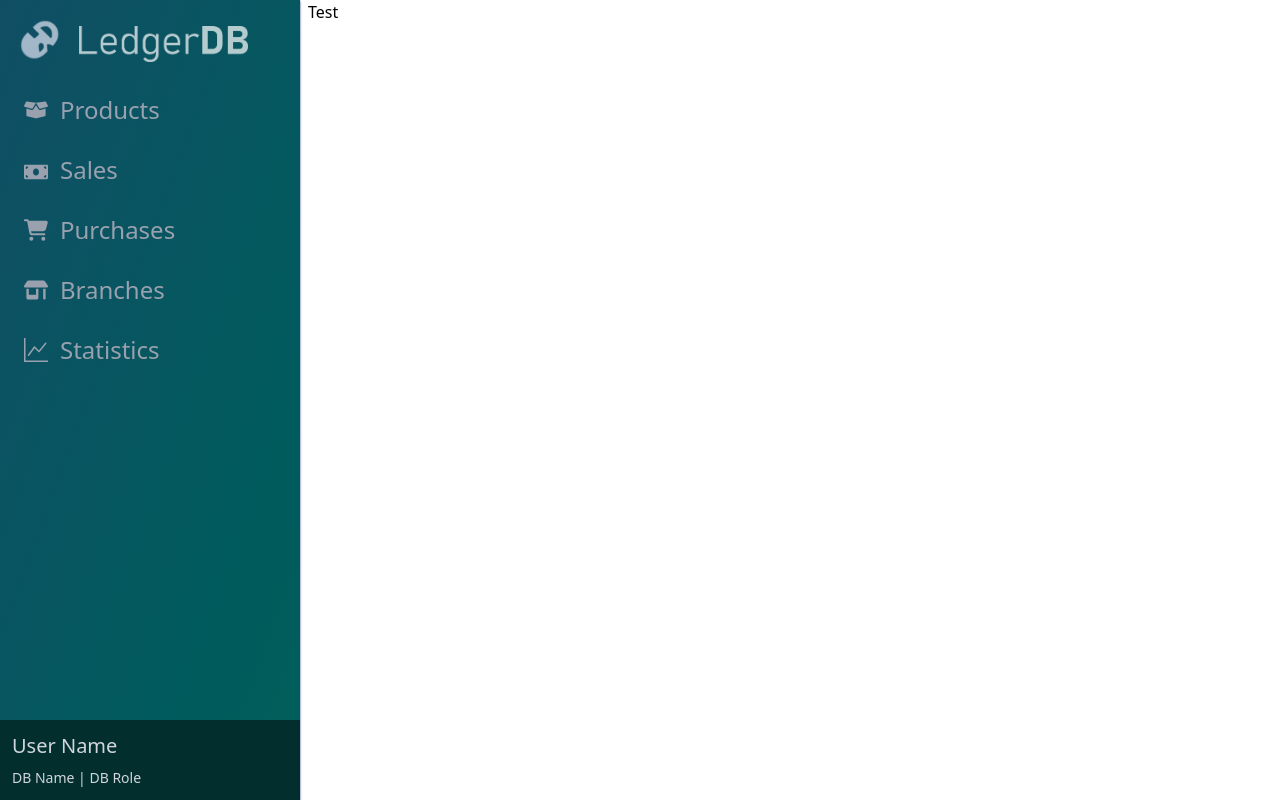
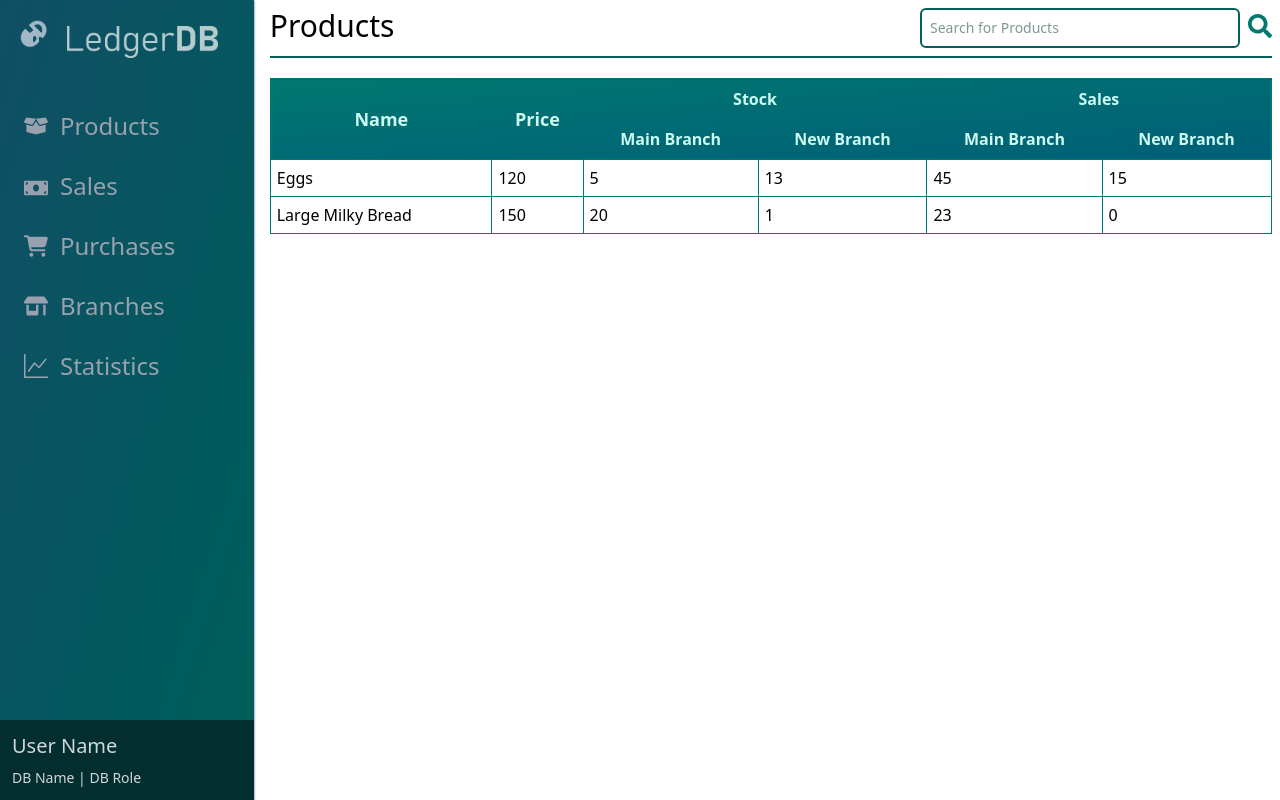
Before and after one commit to abijanu101/LedgerDB, a React (Vite) app in the folder frontend/: page /db/1/products in a window 1280 px wide. Built offline with nearby package versions, Linux system fonts and the light colour scheme.

Commit message:
Added Products Page

```diff
--- a/frontend/src/components/userDB/Products.jsx
+++ b/frontend/src/components/userDB/Products.jsx
@@ -1,9 +1,80 @@
+import { useEffect, useState } from "react";
+import { FaSearch } from "react-icons/fa";
+
 function Products() {
+    const [branches, setBranches] = useState([]);
+    const [products, setProducts] = useState([]);
+
+    useEffect(() => {
+        setBranches([
+            "Main Branch",
+            "New Branch"
+        ]);
+
+        setProducts([
+            {
+                id: '0',
+                name: 'Eggs',
+                price: '120',
+                stock: ['5', '13'],
+                sales: ['45', '15']
+            },
+            {
+                id: '1',
+                name: 'Large Milky Bread',
+                price: '150',
+                stock: ['20', '1'],
+                sales: ['23', '0']
+            }
+        ]);
+    }, [])
+
     return (
         <>
-            Test
+            <main className="p-2 w-full">
+                <header className="flex gap-5 align-bottom border-b-2 border-teal-800 mb-5 pb-2  ">
+                    <h1 className="flex-1 text-3xl"> Products</h1>
+                    <div className="flex gap-2">
+                        <input type="text" id="srch" placeholder="Search for Products" className="border-2 p-2 text-sm rounded-md border-teal-800 text-teal-950 w-80" />
+                        <FaSearch className="text-2xl text-teal-700 mt-1.5" />
+                    </div>
+                </header>
+
+                <table className="table w-full text-base">
+                    <thead className="bg-gradient-to-br from-teal-700 to-cyan-800 text-teal-100 table-row-group border-1 border-teal-700">
+                        <tr className="table-row">
+                            <th className="text-lg p-2" rowSpan={2}>Name</th>
+                            <th className="text-lg p-2" rowSpan={2}>Price</th>
+                            <th className="p-2" colSpan={branches.length}>Stock</th>
+                            <th className="p-2" colSpan={branches.length}>Sales</th>
+                        </tr>
+                        <tr className="table-row">
+                            {branches.map((branch, i) => <th className="p-2" key={i}>{branch}</th>)}
+                            {branches.map((branch, i) => <th className="p-2" key={i}>{branch}</th>)}
+                        </tr>
+                    </thead>
+                    <tbody>
+                        {products.map((product, i) =>
+                            <tr key={i}>
+                                <DataCell data={product.name} clickable={true}/>
+                                <DataCell data={product.price} clickable={true}/>
+                                {product.stock.map((branch, j) => <DataCell key={j} data={branch}/>)}
+                                {product.sales.map((branch, j) => <DataCell key={j} data={branch} />)}
+                            </tr>
+                        )}
+                    </tbody>
+                </table>
+            </main>
         </>
     );
 }
 
+function DataCell({ data, clickable = false }) {
+    return (
+        <td className={"p-1.5 border border-teal-700 " + (clickable ? "hover:bg-cyan-50 cursor-text" : "hover:bg-gray-200 cursor-not-allowed")}>
+            {data}
+        </td>
+    );
+}
+
 export default Products;
--- a/frontend/src/components/userDB/Sidebar.jsx
+++ b/frontend/src/components/userDB/Sidebar.jsx
@@ -16,11 +16,11 @@ function Sidebar() {
     const { dbID } = useParams();
     return (
         <>
-                <aside className="w-75 h-screen bg-gradient-to-br from-cyan-900 to-teal-800 shadow-xs shadow-blue-900 flex flex-col justify-between">
+                <aside className="w-80 h-screen bg-gradient-to-br from-cyan-900 to-teal-800 shadow-xs shadow-blue-900 flex flex-col justify-between">
                     <div className="flex-1">
-                        <div className="p-5 flex justify-start gap-5 align-middle active:bg-teal-700 cursor-pointer">
-                            <img src="/Logo.png" className=" h-10" />
-                            <img src="/LedgerDB.png" className="h-9 mt-1.5" />
+                        <div className="p-5 mb-5 flex justify-start gap-5 align-middle active:bg-teal-700 cursor-pointer">
+                            <img src="/Logo.png" className=" h-7" />
+                            <img src="/LedgerDB.png" className="h-8 mt-1.5 shrink" />
                         </div>
                         <ul className="font-thin text-2xl pr-2 flex flex-col gap-1">
                             <SidebarItem icon={<FaBoxOpen className='mt-1' />} text='Products' link={'/db/' + dbID + '/products'} />
```
